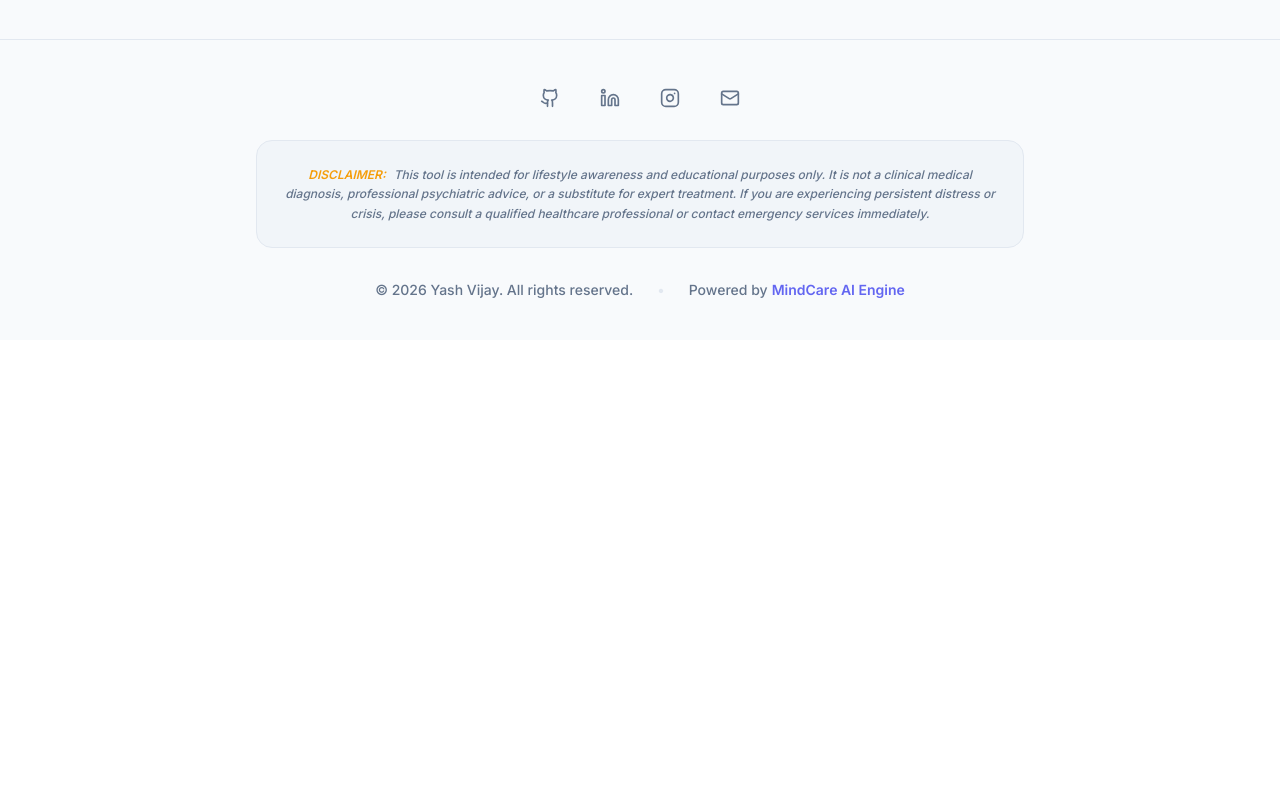
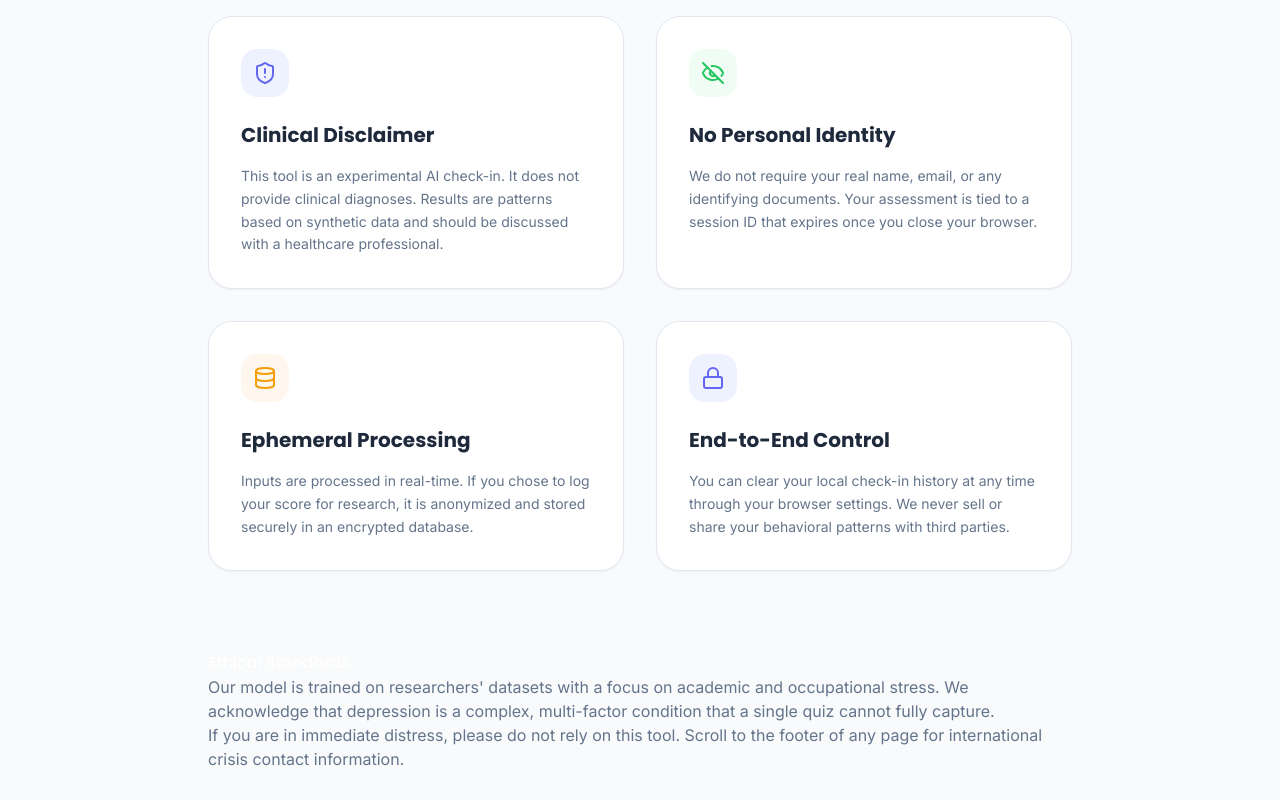
Before and after one commit to yash23082007/ai-depression-predictor, a React (Create React App) app in the folder client/: page /privacy in a window 1280 px wide. Shown: the part 460-1260 px from the top of the page. Before the commit the page ends 800 px from the top, so only its background shows below. Built offline with nearby package versions, Linux system fonts and the light colour scheme; no server answers.

Commit message:
feat: Add PrivacyPolicy page and link it in the footer

```diff
--- a/client/src/App.js
+++ b/client/src/App.js
@@ -6,6 +6,7 @@ import Home from './pages/Home';
 import AssessmentForm from './pages/AssessmentForm';
 import ResultDashboard from './pages/ResultDashboard';
 import About from './pages/About';
+import PrivacyPolicy from './pages/PrivacyPolicy';
 
 const AnimatedRoutes = () => {
     const location = useLocation();
@@ -16,6 +17,7 @@ const AnimatedRoutes = () => {
                 <Route path="/assessment" element={<AssessmentForm />} />
                 <Route path="/result" element={<ResultDashboard />} />
                 <Route path="/about" element={<About />} />
+                <Route path="/privacy" element={<PrivacyPolicy />} />
             </Routes>
         </AnimatePresence>
     );
--- a/client/src/components/Footer.jsx
+++ b/client/src/components/Footer.jsx
@@ -1,4 +1,5 @@
 import React from 'react';
+import { Link } from 'react-router-dom';
 import { Github, Linkedin, Instagram, Mail } from 'lucide-react';
 
 const Footer = () => {
@@ -23,7 +24,7 @@ const Footer = () => {
                 <div className="mb-8 p-6 bg-slate-100 dark:bg-slate-900 rounded-2xl max-w-3xl border border-border dark:border-slate-800">
                     <p className="text-xs text-subtext dark:text-slate-400 leading-relaxed italic font-medium">
                         <span className="font-bold uppercase text-accent dark:text-amber-500 mr-2">Disclaimer:</span>
-                        This tool is intended for lifestyle awareness and educational purposes only. It is not a clinical medical diagnosis, professional psychiatric advice, or a substitute for expert treatment. If you are experiencing persistent distress or crisis, please consult a qualified healthcare professional or contact emergency services immediately.
+                        This tool is intended for lifestyle awareness and educational purposes only. It is not a clinical medical diagnosis, professional psychiatric advice, or a substitute for expert treatment. If you are experiencing persistent distress or crisis, please consult a qualified healthcare professional or contact emergency services immediately. <Link to="/privacy" className="text-primary dark:text-indigo-400 hover:underline font-bold">Read Privacy & Ethics</Link>
                     </p>
                 </div>
 
--- /dev/null
+++ b/client/src/pages/PrivacyPolicy.jsx
@@ -0,0 +1,77 @@
+import React from 'react';
+import { motion } from 'framer-motion';
+import { ShieldAlert, EyeOff, Database, Lock, ArrowLeft } from 'lucide-react';
+import { Link } from 'react-router-dom';
+
+const PrivacyPolicy = () => {
+    return (
+        <motion.div
+            initial={{ opacity: 0, y: 20 }}
+            animate={{ opacity: 1, y: 0 }}
+            className="max-w-4xl mx-auto py-20 px-4"
+        >
+            <Link to="/" className="inline-flex items-center gap-2 text-subtext dark:text-gray-400 hover:text-primary transition-all mb-12 font-semibold">
+                <ArrowLeft className="w-5 h-5" /> Back to Home
+            </Link>
+
+            <h1 className="text-4xl md:text-5xl font-heading font-bold text-text dark:text-white mb-8">Data Privacy & Ethics</h1>
+            <p className="text-xl text-subtext dark:text-gray-400 mb-16 leading-relaxed">
+                We believe mental health technology must be built on a foundation of radical transparency and uncompromising privacy.
+            </p>
+
+            <div className="grid md:grid-cols-2 gap-8 mb-20">
+                <div className="p-8 rounded-3xl bg-white dark:bg-slate-900 border border-border dark:border-slate-800 shadow-sm">
+                    <div className="w-12 h-12 rounded-2xl bg-indigo-50 dark:bg-indigo-900/30 text-primary dark:text-indigo-400 flex items-center justify-center mb-6">
+                        <ShieldAlert className="w-6 h-6" />
+                    </div>
+                    <h3 className="text-xl font-bold text-text dark:text-white mb-4">Clinical Disclaimer</h3>
+                    <p className="text-subtext dark:text-gray-400 text-sm leading-relaxed">
+                        This tool is an experimental AI check-in. It does not provide clinical diagnoses. Results are patterns based on synthetic data and should be discussed with a healthcare professional.
+                    </p>
+                </div>
+
+                <div className="p-8 rounded-3xl bg-white dark:bg-slate-900 border border-border dark:border-slate-800 shadow-sm">
+                    <div className="w-12 h-12 rounded-2xl bg-green-50 dark:bg-green-900/30 text-secondary dark:text-emerald-400 flex items-center justify-center mb-6">
+                        <EyeOff className="w-6 h-6" />
+                    </div>
+                    <h3 className="text-xl font-bold text-text dark:text-white mb-4">No Personal Identity</h3>
+                    <p className="text-subtext dark:text-gray-400 text-sm leading-relaxed">
+                        We do not require your real name, email, or any identifying documents. Your assessment is tied to a session ID that expires once you close your browser.
+                    </p>
+                </div>
+
+                <div className="p-8 rounded-3xl bg-white dark:bg-slate-900 border border-border dark:border-slate-800 shadow-sm">
+                    <div className="w-12 h-12 rounded-2xl bg-orange-50 dark:bg-orange-900/30 text-accent dark:text-orange-400 flex items-center justify-center mb-6">
+                        <Database className="w-6 h-6" />
+                    </div>
+                    <h3 className="text-xl font-bold text-text dark:text-white mb-4">Ephemeral Processing</h3>
+                    <p className="text-subtext dark:text-gray-400 text-sm leading-relaxed">
+                        Inputs are processed in real-time. If you chose to log your score for research, it is anonymized and stored securely in an encrypted database.
+                    </p>
+                </div>
+
+                <div className="p-8 rounded-3xl bg-white dark:bg-slate-900 border border-border dark:border-slate-800 shadow-sm">
+                    <div className="w-12 h-12 rounded-2xl bg-indigo-50 dark:bg-indigo-900/30 text-primary dark:text-indigo-400 flex items-center justify-center mb-6">
+                        <Lock className="w-6 h-6" />
+                    </div>
+                    <h3 className="text-xl font-bold text-text dark:text-white mb-4">End-to-End Control</h3>
+                    <p className="text-subtext dark:text-gray-400 text-sm leading-relaxed">
+                        You can clear your local check-in history at any time through your browser settings. We never sell or share your behavioral patterns with third parties.
+                    </p>
+                </div>
+            </div>
+
+            <div className="prose dark:prose-invert max-w-none text-subtext dark:text-gray-400">
+                <h2 className="text-white">Ethical Standards</h2>
+                <p>
+                    Our model is trained on researchers' datasets with a focus on academic and occupational stress. We acknowledge that depression is a complex, multi-factor condition that a single quiz cannot fully capture.
+                </p>
+                <p>
+                    If you are in immediate distress, please do not rely on this tool. Scroll to the footer of any page for international crisis contact information.
+                </p>
+            </div>
+        </motion.div>
+    );
+};
+
+export default PrivacyPolicy;
```
